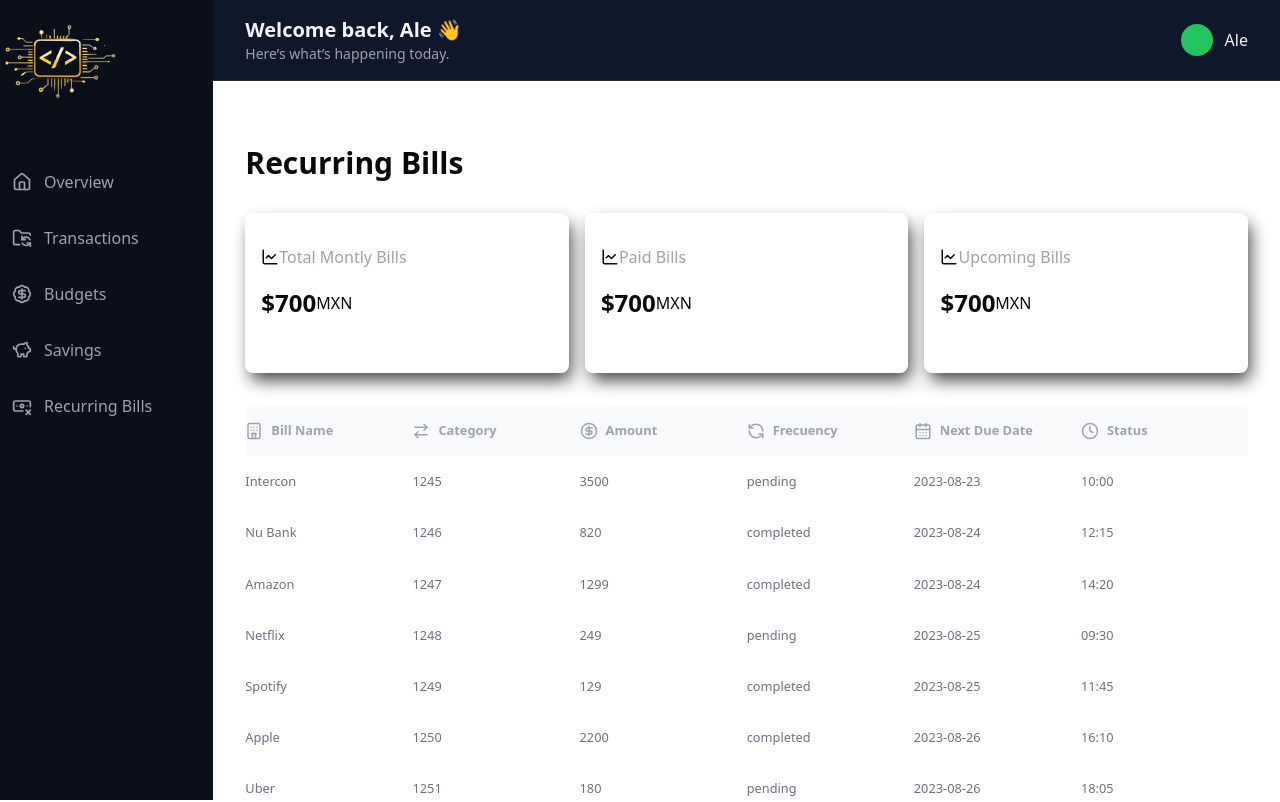
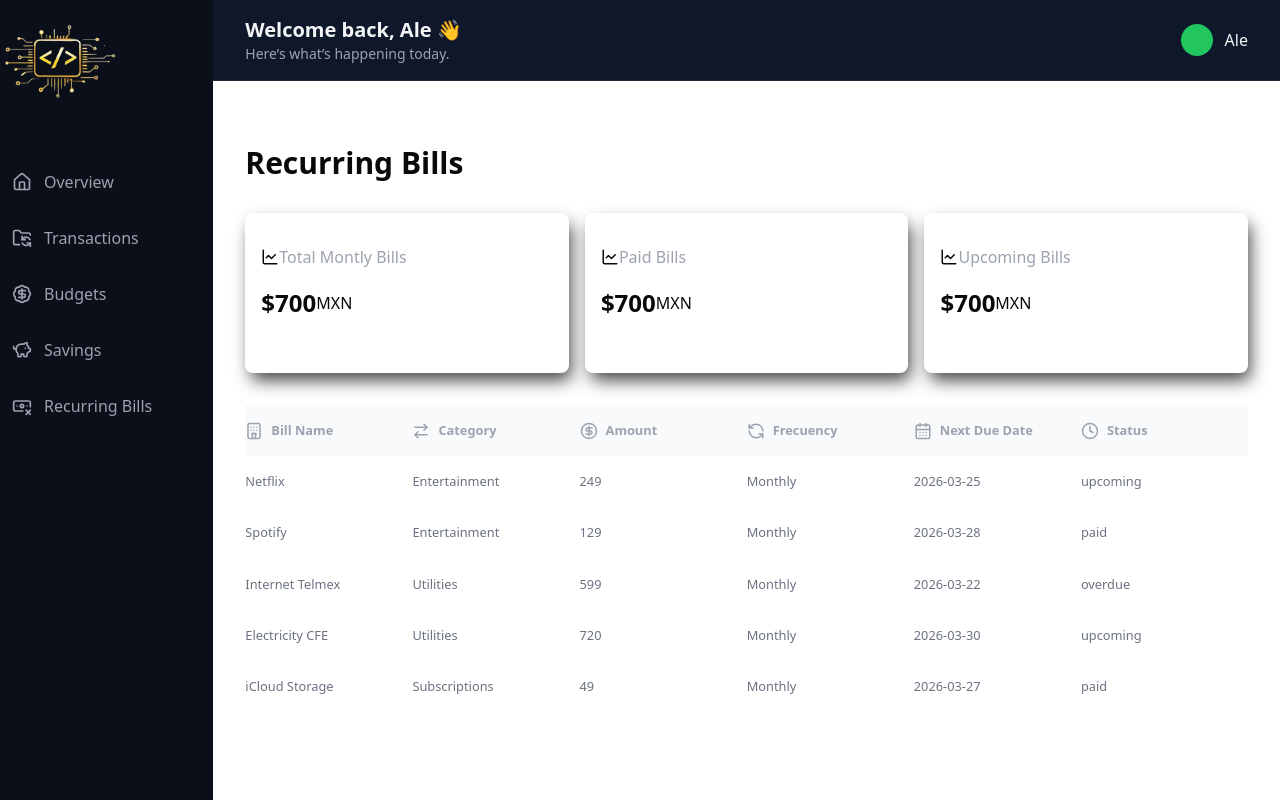
Before and after one commit to Aleji0309/proyectaPersonalFinanceApp, a Next.js app: page /recurringBills in a window 1280 px wide. Shown: the top 802 px of the page. Built offline with nearby package versions, Linux system fonts and the light colour scheme.

Commit message:
Changed pbjetc properties to conventional names so Data able could render different info for each component@ ale

```diff
--- a/src/components/layout/DataTable.jsx
+++ b/src/components/layout/DataTable.jsx
@@ -6,24 +6,17 @@ import {
   CalendarDays,
   Clock4,
 } from "lucide-react";
-import { transactionsMock } from "../transactions/TransactionsContainer";
 
 export const DataTable = ({
+  data,
   companyTable,
   transactionIdTable,
   amountTable,
   statusTable,
   dateTable,
   timeTable,
-  // companyData,
-  // transactionIdData,
-  // amountData,
-  // statusData,
-  // dateData,
-  // timeData,
 }) => {
-  console.log("test de ale mock ");
-  console.log(transactionsMock);
+
 
   return (
     <div class="table_component" role="region" tabindex="0">
@@ -74,16 +67,19 @@ export const DataTable = ({
           </tr>
         </thead>
         <tbody>
-          {transactionsMock.map((transaction) => {
+          {data.map((dataInfo) => {
+            console.log("''''''''''''''''''''''")
+            console.log(dataInfo)
             return (
-              <tr key={transaction.transactionId}>
-                <td>{transaction.companyData}</td>
-                <td>{transaction.transactionIdData}</td>
-                <td>{transaction.amountData}</td>
-                <td>{transaction.statusData}</td>
-                <td>{transaction.dateData}</td>
-                <td>{transaction.timeData}</td>
+              <tr key={data}>
+                <td>{dataInfo.firstColumn}</td>
+                <td>{dataInfo.secondColumn}</td>
+                <td>{dataInfo.thirdColumn}</td>
+                <td>{dataInfo.fourthColumn}</td>
+                <td>{dataInfo.fifthColumn}</td>
+                <td>{dataInfo.sixthColumn}</td>
               </tr>
+
             );
           })}
         </tbody>
--- a/src/components/recurringBills/RecurringContainer.jsx
+++ b/src/components/recurringBills/RecurringContainer.jsx
@@ -3,44 +3,44 @@ import { DataTable } from "../layout/DataTable";
 
 export const recurringBillsMock = [
   {
-    billName: "Netflix",
-    category: "Entertainment",
-    amount: 249,
-    frequency: "Monthly",
-    nextDueDate: "2026-03-25",
-    status: "upcoming",
+    firstColumn: "Netflix",
+    secondColumn: "Entertainment",
+    thirdColumn: 249,
+    fourthColumn: "Monthly",
+    fifthColumn: "2026-03-25",
+    sixthColumn: "upcoming",
   },
   {
-    billName: "Spotify",
-    category: "Entertainment",
-    amount: 129,
-    frequency: "Monthly",
-    nextDueDate: "2026-03-28",
-    status: "paid",
+    firstColumn: "Spotify",
+    secondColumn: "Entertainment",
+    thirdColumn: 129,
+    fourthColumn: "Monthly",
+    fifthColumn: "2026-03-28",
+    sixthColumn: "paid",
   },
   {
-    billName: "Internet Telmex",
-    category: "Utilities",
-    amount: 599,
-    frequency: "Monthly",
-    nextDueDate: "2026-03-22",
-    status: "overdue",
+    firstColumn: "Internet Telmex",
+    secondColumn: "Utilities",
+    thirdColumn: 599,
+    fourthColumn: "Monthly",
+    fifthColumn: "2026-03-22",
+    sixthColumn: "overdue",
   },
   {
-    billName: "Electricity CFE",
-    category: "Utilities",
-    amount: 720,
-    frequency: "Monthly",
-    nextDueDate: "2026-03-30",
-    status: "upcoming",
+    firstColumn: "Electricity CFE",
+    secondColumn: "Utilities",
+    thirdColumn: 720,
+    fourthColumn: "Monthly",
+    fifthColumn: "2026-03-30",
+    sixthColumn: "upcoming",
   },
   {
-    billName: "iCloud Storage",
-    category: "Subscriptions",
-    amount: 49,
-    frequency: "Monthly",
-    nextDueDate: "2026-03-27",
-    status: "paid",
+    firstColumn: "iCloud Storage",
+    secondColumn: "Subscriptions",
+    thirdColumn: 49,
+    fourthColumn: "Monthly",
+    fifthColumn: "2026-03-27",
+    sixthColumn: "paid",
   },
 ];
 
@@ -49,7 +49,8 @@ const RecurringContainer = () => {
     <>
       <div className="recurring-container">
         <DataTable
-          companyTable={"Bill Name"}
+            data={recurringBillsMock}
+            companyTable={"Bill Name"}
             transactionIdTable={"Category"}
             amountTable={"Amount"}
             statusTable={"Frecuency"}
--- a/src/components/transactions/TransactionsContainer.jsx
+++ b/src/components/transactions/TransactionsContainer.jsx
@@ -14,84 +14,84 @@ import { DataTable } from "../layout/DataTable";
 
  export const transactionsMock = [
   {
-    companyData: "Intercon",
-    transactionIdData: 1245,
-    amountData: 3500,
-    statusData: "pending",
-    dateData: "2023-08-23",
-    timeData: "10:00",
+    firstColumn: "Intercon",
+    secondColumn: 1245,
+    thirdColumn: 3500,
+    fourthColumn: "pending",
+    fifthColumn: "2023-08-23",
+    sixthColumn: "10:00",
   },
   {
-    companyData: "Nu Bank",
-    transactionIdData: 1246,
-    amountData: 820,
-    statusData: "completed",
-    dateData: "2023-08-24",
-    timeData: "12:15",
+    firstColumn: "Nu Bank",
+    secondColumn: 1246,
+    thirdColumn: 820,
+    fourthColumn: "completed",
+    fifthColumn: "2023-08-24",
+    sixthColumn: "12:15",
   },
   {
-    companyData: "Amazon",
-    transactionIdData: 1247,
-    amountData: 1299,
-    statusData: "completed",
-    dateData: "2023-08-24",
-    timeData: "14:20",
+    firstColumn: "Amazon",
+    secondColumn: 1247,
+    thirdColumn: 1299,
+    fourthColumn: "completed",
+    fifthColumn: "2023-08-24",
+    sixthColumn: "14:20",
   },
   {
-    companyData: "Netflix",
-    transactionIdData: 1248,
-    amountData: 249,
-    statusData: "pending",
-    dateData: "2023-08-25",
-    timeData: "09:30",
+    firstColumn: "Netflix",
+    secondColumn: 1248,
+    thirdColumn: 249,
+    fourthColumn: "pending",
+    fifthColumn: "2023-08-25",
+    sixthColumn: "09:30",
   },
   {
-    companyData: "Spotify",
-    transactionIdData: 1249,
-    amountData: 129,
-    statusData: "completed",
-    dateData: "2023-08-25",
-    timeData: "11:45",
+    firstColumn: "Spotify",
+    secondColumn: 1249,
+    thirdColumn: 129,
+    fourthColumn: "completed",
+    fifthColumn: "2023-08-25",
+    sixthColumn: "11:45",
   },
   {
-    companyData: "Apple",
-    transactionIdData: 1250,
-    amountData: 2200,
-    statusData: "completed",
-    dateData: "2023-08-26",
-    timeData: "16:10",
+    firstColumn: "Apple",
+    secondColumn: 1250,
+    thirdColumn: 2200,
+    fourthColumn: "completed",
+    fifthColumn: "2023-08-26",
+    sixthColumn: "16:10",
   },
   {
-    companyData: "Uber",
-    transactionIdData: 1251,
-    amountData: 180,
-    statusData: "pending",
-    dateData: "2023-08-26",
-    timeData: "18:05",
+    firstColumn: "Uber",
+    secondColumn: 1251,
+    thirdColumn: 180,
+    fourthColumn: "pending",
+    fifthColumn: "2023-08-26",
+    sixthColumn: "18:05",
   },
   {
-    companyData: "Airbnb",
-    transactionIdData: 1252,
-    amountData: 4500,
-    statusData: "completed",
-    dateData: "2023-08-27",
-    timeData: "13:00",
+    firstColumn: "Airbnb",
+    secondColumn: 1252,
+    thirdColumn: 4500,
+    fourthColumn: "completed",
+    fifthColumn: "2023-08-27",
+    sixthColumn: "13:00",
   },
   {
-    companyData: "Telmex",
-    transactionIdData: 1253,
-    amountData: 899,
-    statusData: "pending",
-    dateData: "2023-08-27",
-    timeData: "08:20",
+    firstColumn: "Telmex",
+    secondColumn: 1253,
+    thirdColumn: 899,
+    fourthColumn: "pending",
+    fifthColumn: "2023-08-27",
+    sixthColumn: "08:20",
   },
   {
-    companyData: "CFE",
-    transactionIdData: 1254,
-    amountData: 670,
-    statusData: "completed",
-    dateData: "2023-08-28",
-    timeData: "17:40",
+    firstColumn: "CFE",
+    secondColumn: 1254,
+    thirdColumn: 670,
+    fourthColumn: "completed",
+    fifthColumn: "2023-08-28",
+    sixthColumn: "17:40",
   },
 ];
 
@@ -144,6 +144,7 @@ export const TransactionsContainer = () => {
 
         <div className="transaction-container-history">
           <DataTable
+            data={transactionsMock}
             companyTable={"Company Name"}
             transactionIdTable={"Transaction ID"}
             amountTable={"Amount"}
```
